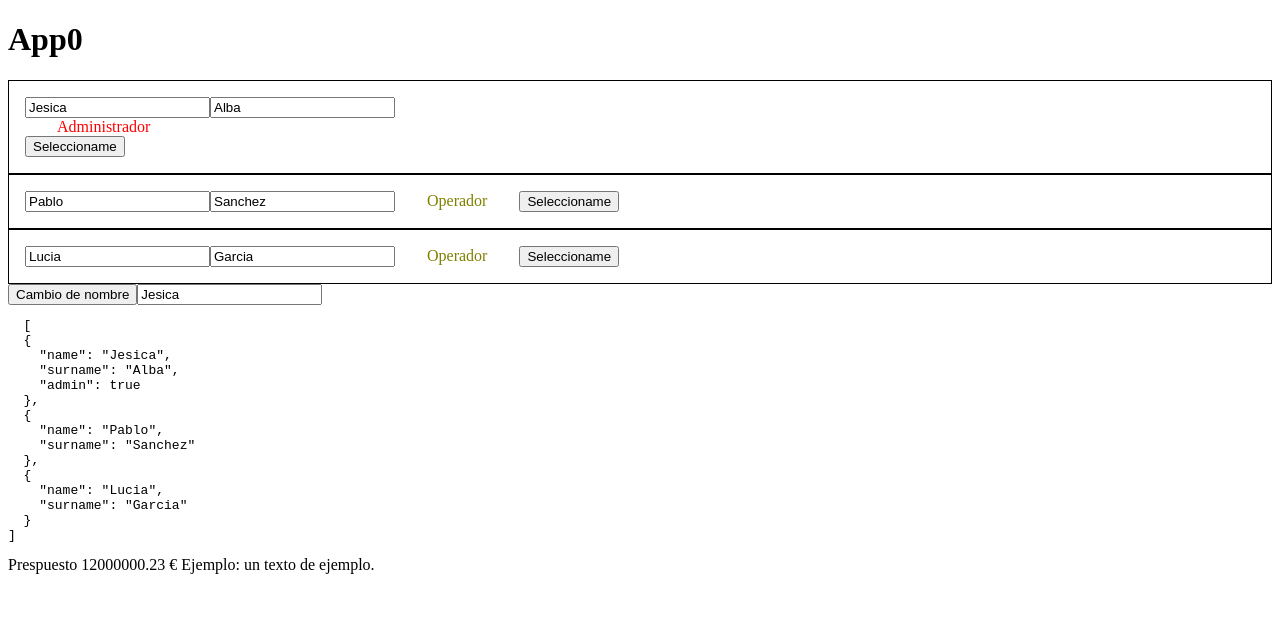
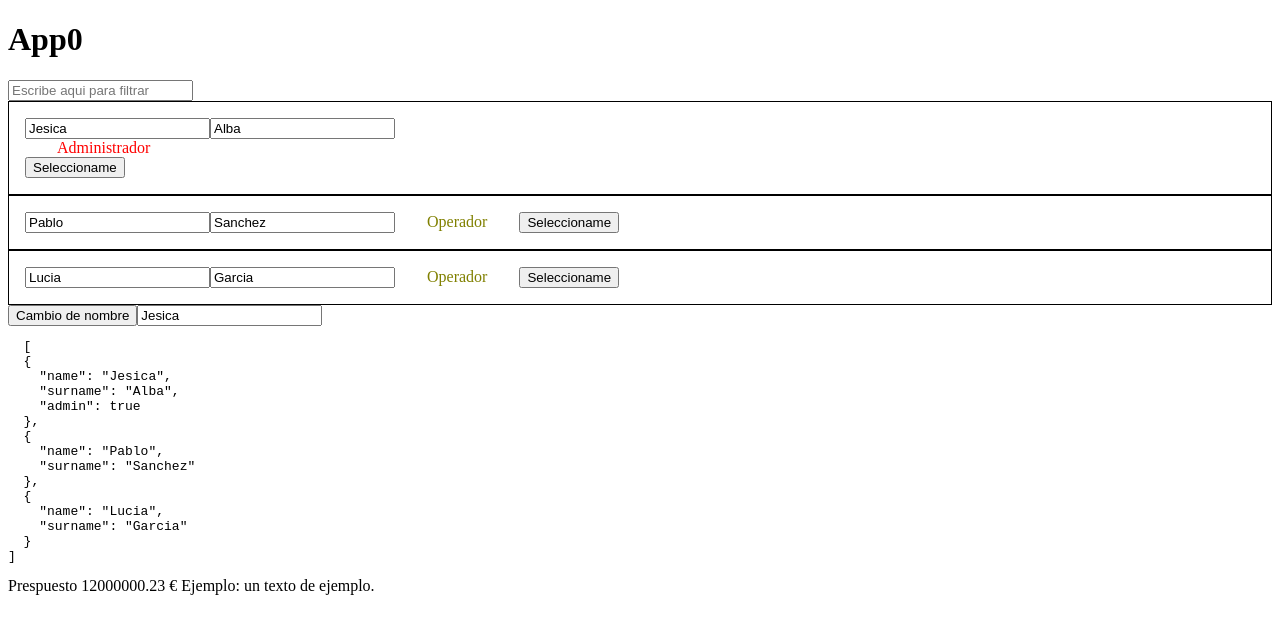
Before and after one commit to pjmolina/ng-18, an Angular app: page / in a window 1280 px wide. Shown: the top 634 px of the page. Built offline with nearby package versions, Linux system fonts and the light colour scheme.

Commit message:
ejemplo de pipe para filtrado

```diff
--- a/src/app/app.component.html
+++ b/src/app/app.component.html
@@ -1,7 +1,14 @@
 <h1>App0</h1>
 
+<div class="filter">
+  <input
+    type="text"
+    placeholder="Escribe aqui para filtrar"
+    [(ngModel)]="searchText"
+  />
+</div>
 <app-user
-  *ngFor="let u of lista"
+  *ngFor="let u of lista | filterBy : searchText : 'surname'"
   [(name)]="u.name"
   [(surname)]="u.surname"
   [admin]="u.admin"
--- a/src/app/app.component.ts
+++ b/src/app/app.component.ts
@@ -6,6 +6,7 @@ import { CommonModule } from '@angular/common';
 import { FormsModule } from '@angular/forms';
 import { LoggerV2Service } from './services/loger-v2.service';
 import { CurrencyPipe } from './pipes/currency.pipe';
+import { FilterByPipe } from './pipes/filter-by.pipe';
 
 @Component({
   selector: 'app-root',
@@ -15,7 +16,8 @@ import { CurrencyPipe } from './pipes/currency.pipe';
     UserComponent,
     CommonModule,
     FormsModule,
-    CurrencyPipe
+    CurrencyPipe,
+    FilterByPipe
   ],
   templateUrl: './app.component.html',
   styleUrl: './app.component.scss',
@@ -24,6 +26,7 @@ import { CurrencyPipe } from './pipes/currency.pipe';
 export class AppComponent {
   title = 'app0';
   importe = 12000000.2344;
+  searchText = '';
 
   lista: User[] = [
     {
--- /dev/null
+++ b/src/app/pipes/filter-by.pipe.ts
@@ -0,0 +1,18 @@
+import { Pipe, PipeTransform } from '@angular/core';
+import { User } from '../dominio/user';
+
+@Pipe({
+  name: 'filterBy',
+  standalone: true
+})
+export class FilterByPipe implements PipeTransform {
+  transform(list: User[], searchString: string, property: string): User[] {
+    if (searchString === '') {
+      return list;
+    }
+    // eslint-disable-next-line @typescript-eslint/no-explicit-any
+    return list.filter((it: any) =>
+      it[property].toLowerCase().includes(searchString.toLowerCase())
+    );
+  }
+}
```
Also changed, not shown: 1 other file (tests, documents, lock files or other folders).
